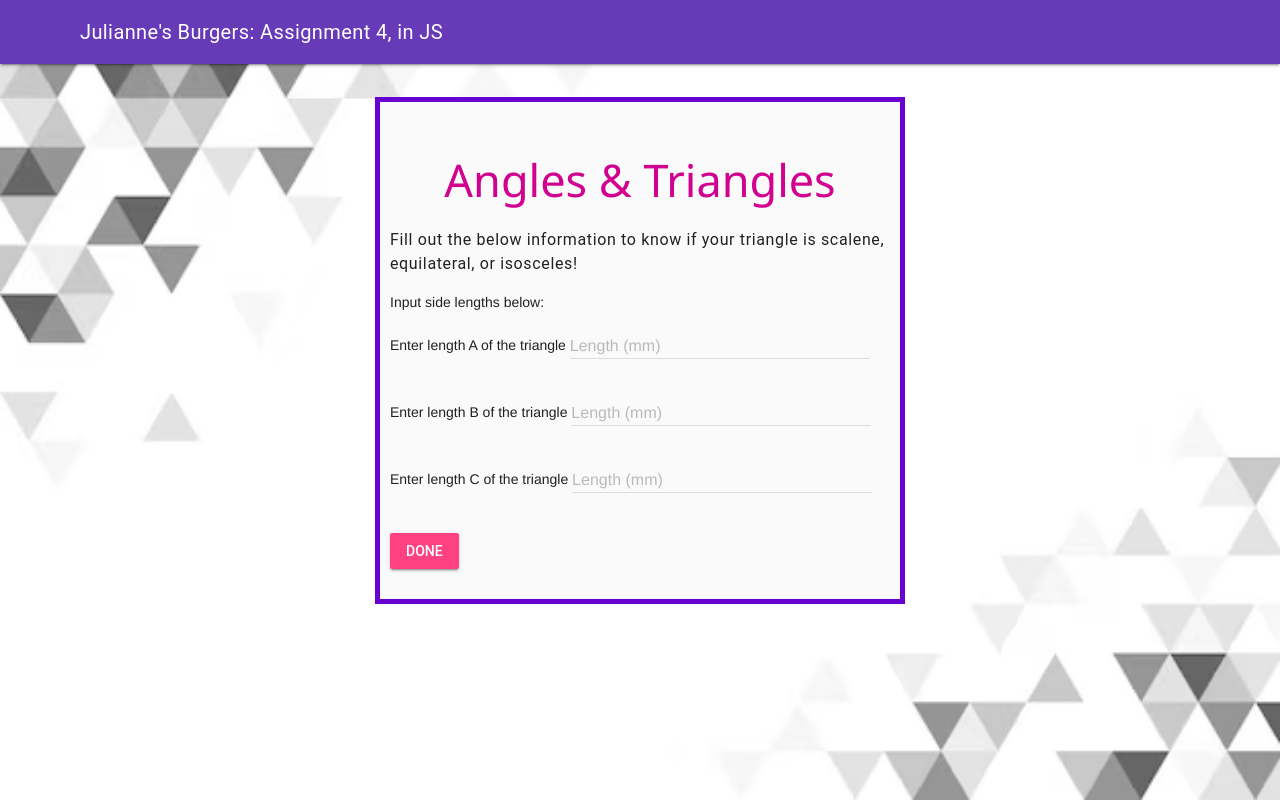
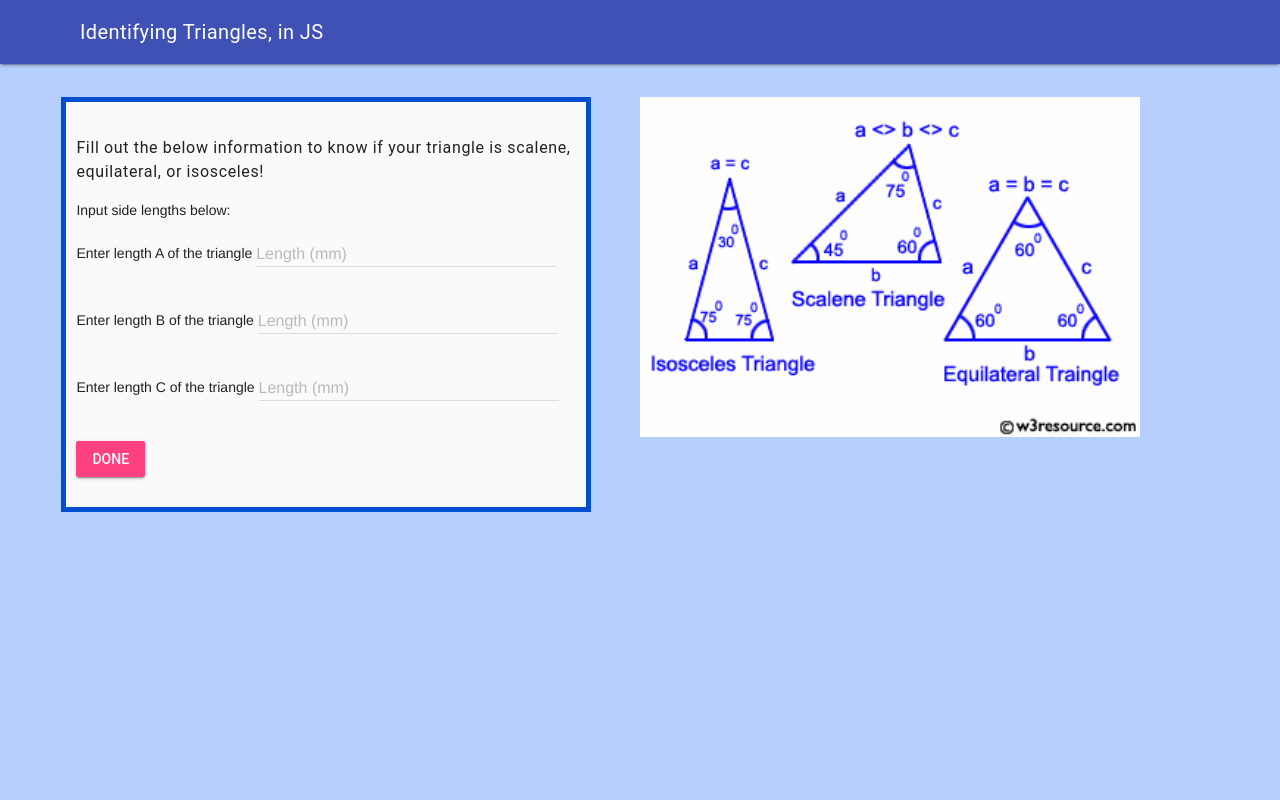
Before and after one commit to MTHS-ICD2O-1-2023/ICD2O-Unit-5-05-Julianne-Leblanc-Peltier, a plain HTML site: page index.html in a window 1280 px wide. Drawn offline with nearby package versions, Linux system fonts and the light colour scheme.

Commit message:
re-did style

```diff
--- a/css/style.css
+++ b/css/style.css
@@ -4,38 +4,39 @@
 */
 
 body {
-  background-image: url("../images/triangle.jpg");
-  background-size: cover;
-  background-color: rgb(255 238 192);
-}
-
-.name-title {
-  font-family:'Segoe UI', Tahoma, Verdana, sans-serif;
-  color: rgb(208, 2, 143);
-  font-weight: 300;
-  text-align: center;
+  background-color: rgb(183, 207, 255);
 }
 
 .innerbody {
   background-color: rgb(250 250 250);
   width: 500px;
   padding: 10px;
-  border: 5px solid rgb(105, 2, 208);
+  border: 5px solid rgb(2, 78, 208);
   margin: 20px auto;
+}
+
+.test {
+  background-color: rgb(0 0 0);
+  width: 40px;
 }
 
 .content {
   padding: 1%;
 }
 
-table {
-  font-family: arial, sans-serif;
-  border-collapse: collapse;
-  width: 100%;
+.column {
+  float: left;
+  width: 50%;
 }
 
-td,
-th {
-  text-align: left;
-  padding: 8px;
+/* Clear floats after the columns */
+.row::after {
+  content: "";
+  display: table;
+  clear: both;
 }
+
+img {
+  width: 500px;
+  margin-top: 20px;
+}
--- a/index.html
+++ b/index.html
@@ -2,10 +2,7 @@
 <html lang="en-ca">
   <head>
     <meta charset="utf-8" />
-    <meta
-      name="description"
-      content="Julianne's Burgers: Assignment 4, in JS"
-    />
+    <meta name="description" content="Identifying Triangles, in JS" />
     <meta name="keywords" content="mths, ics2o" />
     <meta name="author" content="Julianne Leblanc-Peltier" />
     <meta name="viewport" content="width=device-width, initial-scale=1.0" />
@@ -14,12 +11,15 @@
       rel="stylesheet"
       href="https://fonts.googleapis.com/icon?family=Material+Icons"
     />
-    <link rel="stylesheet" href="https://code.getmdl.io/1.3.0/material.deep_purple-pink.min.css" />
+    <link
+      rel="stylesheet"
+      href="https://code.getmdl.io/1.3.0/material.indigo-pink.min.css"
+    />
     <link rel="apple-touch-icon" sizes="180x180" href="apple-touch-icon.png" />
     <link rel="icon" type="image/png" sizes="32x32" href="favicon-32x32.png" />
     <link rel="icon" type="image/png" sizes="16x16" href="favicon-16x16.png" />
     <link rel="manifest" href="site.webmanifest" />
-    <title>Julianne's Burgers: Assignment 4, in JS</title>
+    <title>Identifying Triangles, in JS</title>
   </head>
   <body>
     <script defer src="https://code.getmdl.io/1.3.0/material.min.js"></script>
@@ -27,40 +27,64 @@
     <div class="mdl-layout mdl-js-layout mdl-layout--fixed-header">
       <header class="mdl-layout__header">
         <div class="mdl-layout__header-row">
-          <span class="mdl-layout-title"
-            >Julianne's Burgers: Assignment 4, in JS</span
-          >
+          <span class="mdl-layout-title">Identifying Triangles, in JS</span>
         </div>
       </header>
       <div class="content">
+        <div class="row">
+          <div class="column">
             <div class="innerbody">
-          <br />
-          <div>
-            <h2 class="name-title">Angles & Triangles</h2>
-          </div>
               <h6>
-            Fill out the below information to know if your triangle is scalene, equilateral, or isosceles!
+                Fill out the below information to know if your triangle is
+                scalene, equilateral, or isosceles!
               </h6>
               Input side lengths below:
               <!-- Numeric Textfield -->
               <form action="#">
                 Enter length A of the triangle
                 <div class="mdl-textfield mdl-js-textfield">
-              <input class="mdl-textfield__input" type="text" pattern="-?[0-9]*(\.[0-9]+)?" id="length-a-of-triangle">
-              <label class="mdl-textfield__label" for="length-a-of-triangle">Length (mm)</label>
-              <span class="mdl-textfield__error">Input is not a number!</span>
+                  <input
+                    class="mdl-textfield__input"
+                    type="text"
+                    pattern="-?[0-9]*(\.[0-9]+)?"
+                    id="length-a-of-triangle"
+                  />
+                  <label class="mdl-textfield__label" for="length-a-of-triangle"
+                    >Length (mm)</label
+                  >
+                  <span class="mdl-textfield__error"
+                    >Input is not a number!</span
+                  >
                 </div>
                 Enter length B of the triangle
                 <div class="mdl-textfield mdl-js-textfield">
-              <input class="mdl-textfield__input" type="text" pattern="-?[0-9]*(\.[0-9]+)?" id="length-b-of-triangle">
-              <label class="mdl-textfield__label" for="length-b-of-triangle">Length (mm)</label>
-              <span class="mdl-textfield__error">Input is not a number!</span>
+                  <input
+                    class="mdl-textfield__input"
+                    type="text"
+                    pattern="-?[0-9]*(\.[0-9]+)?"
+                    id="length-b-of-triangle"
+                  />
+                  <label class="mdl-textfield__label" for="length-b-of-triangle"
+                    >Length (mm)</label
+                  >
+                  <span class="mdl-textfield__error"
+                    >Input is not a number!</span
+                  >
                 </div>
                 Enter length C of the triangle
                 <div class="mdl-textfield mdl-js-textfield">
-              <input class="mdl-textfield__input" type="text" pattern="-?[0-9]*(\.[0-9]+)?" id="length-c-of-triangle">
-              <label class="mdl-textfield__label" for="length-c-of-triangle">Length (mm)</label>
-              <span class="mdl-textfield__error">Input is not a number!</span>
+                  <input
+                    class="mdl-textfield__input"
+                    type="text"
+                    pattern="-?[0-9]*(\.[0-9]+)?"
+                    id="length-c-of-triangle"
+                  />
+                  <label class="mdl-textfield__label" for="length-c-of-triangle"
+                    >Length (mm)</label
+                  >
+                  <span class="mdl-textfield__error"
+                    >Input is not a number!</span
+                  >
                 </div>
                 <!-- Accent-colored raised button with ripple -->
                 <br />
@@ -77,6 +101,11 @@
               <div id="type-of-triangle"></div>
             </div>
           </div>
+          <div class="column">
+            <img src="./images/triangles.png" />
+          </div>
+        </div>
+      </div>
     </div>
   </body>
 </html>
```
Also changed, not shown: images/triangle.jpg (deleted), images/triangles.png (added). Lines whose indentation alone changed are shown as unchanged.
